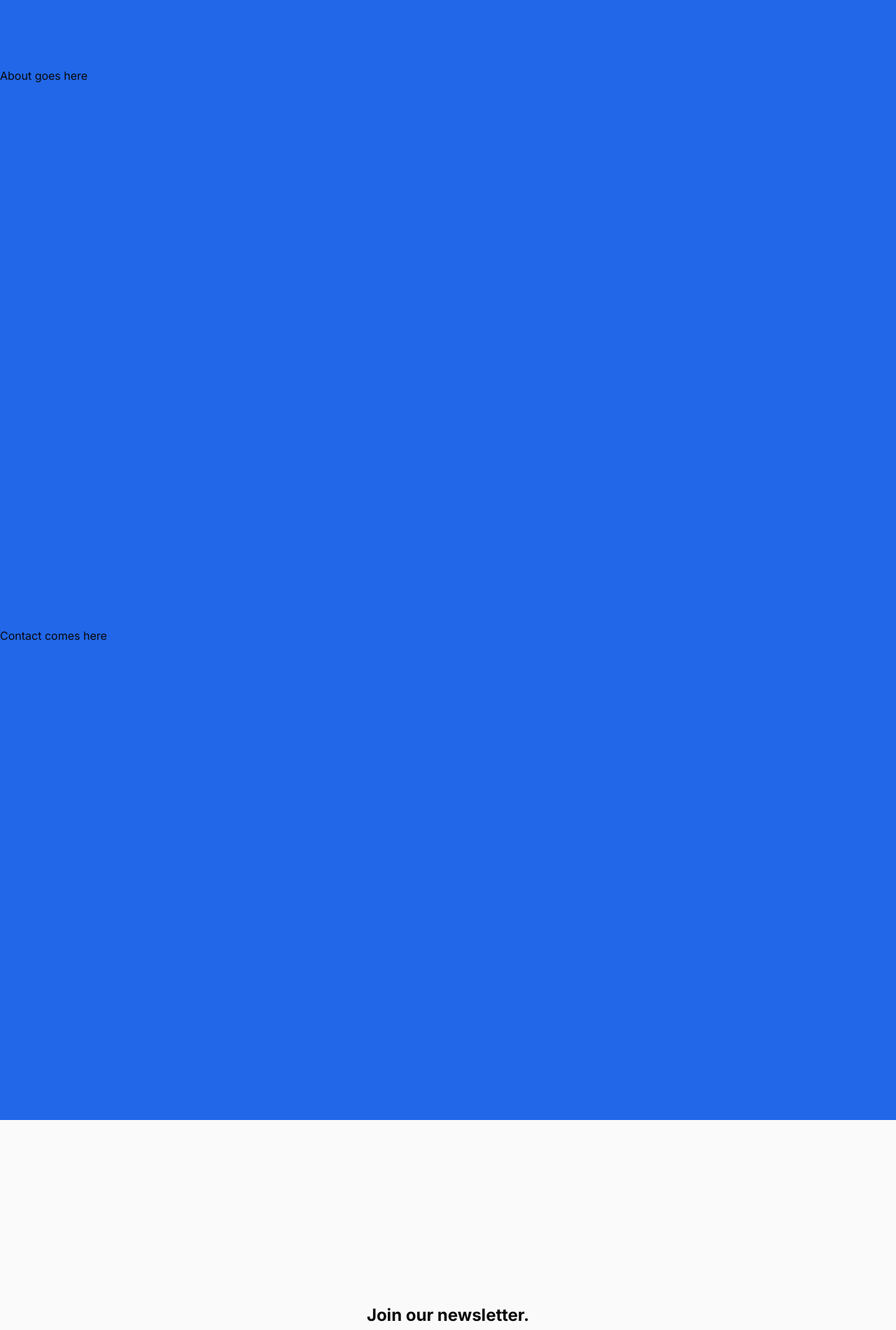
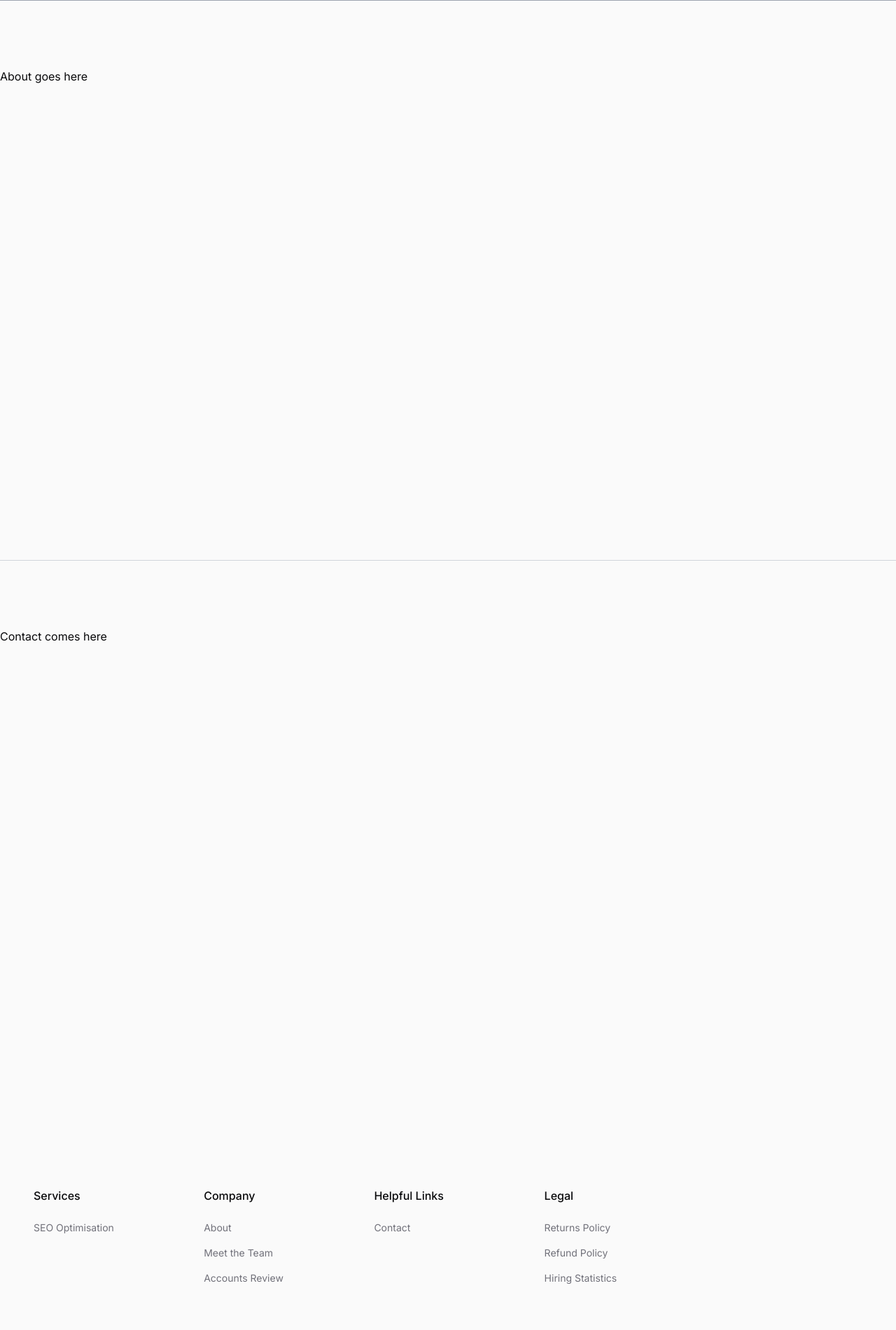
Before and after one commit to Samkipz/kodetrix, a Next.js app: page / in a window 1280 px wide. Shown: the part 880-2780 px from the top of the page at 70% size. Built offline with nearby package versions, Linux system fonts and the light colour scheme; a web font is replaced by a local one.

Commit message:
updated copyright

```diff
--- a/app/page.js
+++ b/app/page.js
@@ -13,18 +13,21 @@ export default function Home() {
       <div className="flex min-h-dvh">
         <HeroSection />
       </div>
-      <div className="flex min-h-screen bg-primary">
+
+      <main className="flex flex-col w-full bg-primary-foreground">
+          <div className="flex flex-col  ">
             <About/>
           </div>
-      {/* <div className="flex min-h-screen bg-primary-foreground">
+          {/* <div className="flex flex flex-col">
             <Services />
           </div> */}
-      <div className="flex min-h-screen bg-primary">
+          <div className="flex flex-col ">
             <Contact/>
           </div>
-      <div className="flex min-h-screen bg-primary-foreground">
+          <div className="flex  ">
             <Footer/>
           </div>
+      </main>
     </div>
   );
 }
--- a/app/ui/about/About.jsx
+++ b/app/ui/about/About.jsx
@@ -1,7 +1,12 @@
-import React from 'react'
+import React from "react";
 
 export default function About() {
   return (
-    <div id='about' className=' py-24'>About goes here</div>
-  )
+    <div
+      id="about"
+      className="min-h-screen py-24 border-t border-gray-400"
+    >
+      About goes here
+    </div>
+  );
 }
--- a/app/ui/contact/Contact.jsx
+++ b/app/ui/contact/Contact.jsx
@@ -2,6 +2,6 @@ import React from 'react'
 
 export default function Contact() {
   return (
-    <div id='contact' className='py-24'>Contact comes here</div>
+    <div id='contact' className='py-24 border-t border-gray-300 min-h-screen'>Contact comes here</div>
   )
 }
--- a/app/ui/footer/Footer.jsx
+++ b/app/ui/footer/Footer.jsx
@@ -6,31 +6,9 @@ import Link from "next/link";
 
 export default function Footer() {
   return (
-    <footer className="flex flex-col justify-end bg-background-secondary text-foreground-primary pt-12 px-4 sm:px-6 w-full md:px-12 bottom-0">
-      <div className="mt-16 flex w-full flex-col lg:gap-8">
-        <div className="flex flex-col w-full items-center justify-center text-center py-8">
-          <h2 className="text-2xl font-bold">Join our newsletter.</h2>
-          <p className="mt-4 text-muted-foreground">
-            Get the latest products, offers and new services right in your
-            inbox.
-          </p>
-          <div className="mt-4 mx-auto max-w-xl relative w-full">
-            {/* Form */}
-            <form className="flex items-center justify-center text-center w-full">
-              <div className="flex flex-shrink flex-nowrap w-full items-center">
-                <Input
-                  type="email"
-                  placeholder="Email"
-                  className="rounded-r-none"
-                />
-                <Button type="submit" className="rounded-l-none">
-                  Subscribe
-                </Button>
-              </div>
-            </form>
-            {/* End Form */}
-          </div>
-        </div>
+    <footer className="flex flex-col  justify-end bg-background-secondary text-foreground-primary pt-12 px-4 sm:px-6 w-full md:px-12 bottom-0">
+      <div className="mt-4 flex w-full flex-col lg:gap-8">
+
 
         <div className="mt-16 pt-8 grid gap-8 lg:mt-0 lg:grid-cols-5 lg:gap-y-16 ">
           <div className="col-span-2 sm:col-span-1">
@@ -38,43 +16,43 @@ export default function Footer() {
 
             <ul className="mt-6 space-y-4 text-sm">
               <li>
-                <Link
+                {/* <Link
                   href="#"
                   className="text-muted-foreground transition hover:opacity-75"
                 >
                   {" "}
                   1on1 Coaching{" "}
-                </Link>
+                </Link> */}
               </li>
 
               <li>
-                <Link
+                {/* <Link
                   href="#"
                   className="text-muted-foreground transition hover:opacity-75"
                 >
                   {" "}
                   Company Review{" "}
-                </Link>
+                </Link> */}
               </li>
 
               <li>
-                <Link
+                {/* <Link
                   href="#"
                   className="text-muted-foreground transition hover:opacity-75"
                 >
                   {" "}
                   Accounts Review{" "}
-                </Link>
+                </Link> */}
               </li>
 
               <li>
-                <Link
+                {/* <Link
                   href="#"
                   className="text-muted-foreground transition hover:opacity-75"
                 >
                   {" "}
                   HR Consulting{" "}
-                </Link>
+                </Link> */}
               </li>
 
               <li>
@@ -140,23 +118,23 @@ export default function Footer() {
               </li>
 
               <li>
-                <Link
+                {/* <Link
                   href="#"
                   className="text-muted-foreground transition hover:opacity-75"
                 >
                   {" "}
                   FAQs{" "}
-                </Link>
+                </Link> */}
               </li>
 
               <li>
-                <Link
+                {/* <Link
                   href="#"
                   className="text-muted-foreground transition hover:opacity-75"
                 >
                   {" "}
                   Live Chat{" "}
-                </Link>
+                </Link> */}
               </li>
             </ul>
           </div>
@@ -166,12 +144,12 @@ export default function Footer() {
 
             <ul className="mt-6 space-y-4 text-sm">
               <li>
-                <Link
+                {/* <Link
                   href="#"
                   className="text-muted-foreground transition hover:opacity-75"
                 >
                   Accessibility
-                </Link>
+                </Link> */}
               </li>
 
               <li>
@@ -203,7 +181,7 @@ export default function Footer() {
             </ul>
           </div>
 
-          <div className="col-span-2 sm:col-span-1">
+          {/* <div className="col-span-2 sm:col-span-1">
             <p className="font-medium">Downloads</p>
 
             <ul className="mt-6 space-y-4 text-sm">
@@ -227,7 +205,7 @@ export default function Footer() {
                 </Link>
               </li>
             </ul>
-          </div>
+          </div> */}
 
           <ul className="col-span-2 flex justify-start gap-6 lg:col-span-5 lg:justify-end">
             <li>
@@ -298,7 +276,7 @@ export default function Footer() {
               </Link>
             </li>
 
-            <li>
+            {/* <li>
               <Link
                 href="#"
                 rel="noreferrer"
@@ -320,9 +298,9 @@ export default function Footer() {
                   />
                 </svg>
               </Link>
-            </li>
+            </li> */}
 
-            <li>
+            {/* <li>
               <Link
                 href="#"
                 rel="noreferrer"
@@ -344,18 +322,21 @@ export default function Footer() {
                   />
                 </svg>
               </Link>
-            </li>
+            </li> */}
           </ul>
         </div>
       </div>
 
-      <div className="flex flex-col border-t border-gray-100 w-full">
-        <div className="sm:flex sm:justify-between">
+      <div className="flex flex-col border-t border-gray-400 w-full dark:border-gray-200">
+        <div className="sm:flex sm:justify-between ">
           <p className="text-xs text-mute-foreground">
-            &copy; 2022. Company Name. All rights reserved.
+            <p className="text-xs text-mute-foreground">
+              &copy; {new Date().getFullYear()}. Kodetrix Ventures. All rights
+              reserved.
+            </p>
           </p>
 
-          <ul className="flex flex-wrap justify-start gap-4 text-xs sm:mt-0 lg:justify-end ">
+          <ul className="flex flex-wrap justify-center gap-4 text-xs sm:mt-0 lg:justify-end ">
             <li>
               <Link
                 href="#"
```
Lines whose indentation alone changed are shown as unchanged.
